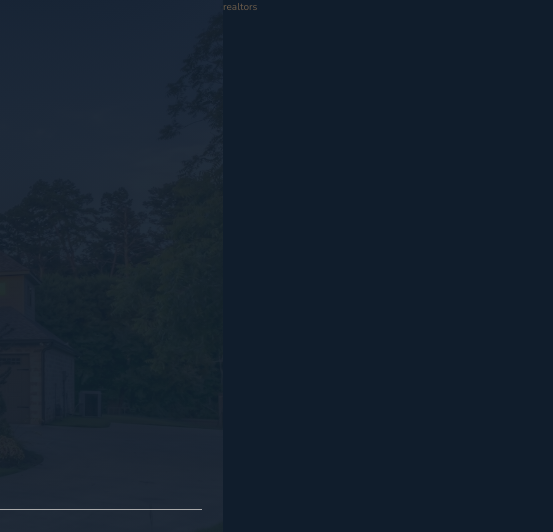
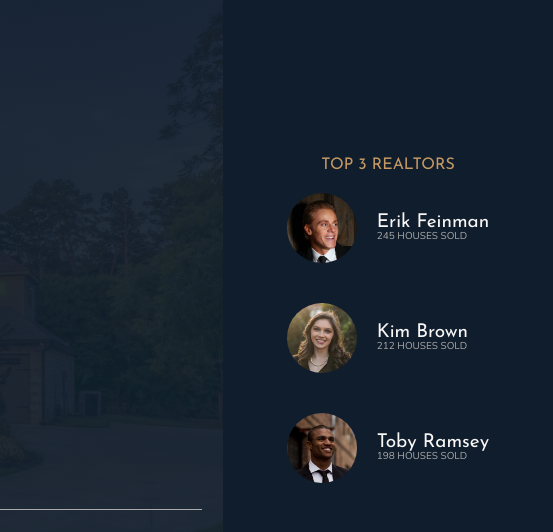
Before and after one commit to Vipul-7/Nexter-grid-Project, a website: page index.html in a window 1280 px wide. Shown: the top 532 px of the page, 727-1280 px from the left. Drawn offline with nearby package versions, Linux system fonts and the light colour scheme.

Commit message:
Build realtor section

```diff
--- a/index.html
+++ b/index.html
@@ -31,7 +31,30 @@
         <img src="img/logo-bi.png" alt="see on logo 4" />
       </div>
     </header>
-    <div class="realtors">realtors</div>
+
+    <div class="realtors">
+      <h3 class="heading-3">Top 3 Realtors</h3>
+      <div class="realtors__list">
+        <img src="./img/realtor-1.jpeg" alt="Realtor 1" class="realtors__img" />
+        <div class="realtors__details">
+          <h4 class="heading-4 heading-4--light">Erik Feinman</h4>
+          <p class="realtors__sold">245 houses sold</p>
+        </div>
+
+        <img src="./img/realtor-2.jpeg" alt="Realtor 2" class="realtors__img" />
+        <div class="realtors__details">
+          <h4 class="heading-4 heading-4--light">Kim Brown</h4>
+          <p class="realtors__sold">212 houses sold</p>
+        </div>
+
+        <img src="./img/realtor-3.jpeg" alt="Realtor 3 " class="realtors__img" />
+        <div class="realtors__details">
+          <h4 class="heading-4 heading-4--light">Toby Ramsey</h4>
+          <p class="realtors__sold">198 houses sold</p>
+        </div>
+      </div>
+    </div>
+
     <section class="features">
       <div class="feature">
         <svg class="feature__icon">
--- a/sass/_realtors.scss
+++ b/sass/_realtors.scss
@@ -1,4 +1,31 @@
 .realtors {
   background-color: $color-secondary;
   grid-column: col-start 7 / full-end;
+  padding: 3rem;
+
+  display: grid;
+  align-content: center;
+  justify-content: center;
+  justify-items: center;
+  grid-row-gap: 2rem;
+
+  &__list {
+    display: grid;
+    grid-template-columns: min-content max-content;
+    grid-column-gap: 2rem;
+    grid-row-gap: 5vh;
+    align-items: center;
+  }
+
+  &__img {
+    width: 7rem;
+    border-radius: 50%;
+    display: block;
+  }
+
+  &__sold {
+    text-transform: uppercase;
+    color: $color-grey-light-2;
+    margin-top: -3px;
+  }
 }
```
Also changed, not shown: css/style.css.
